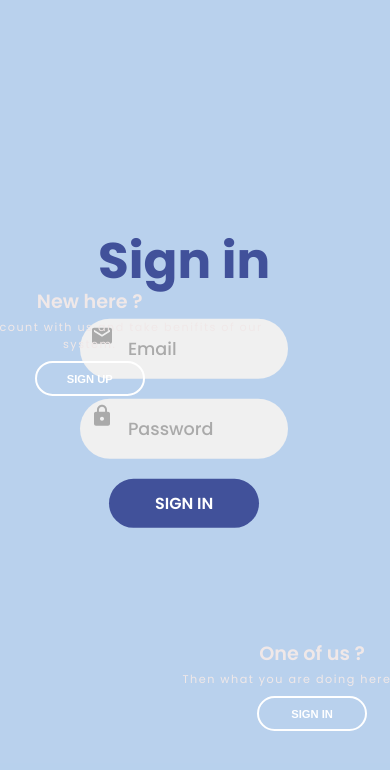
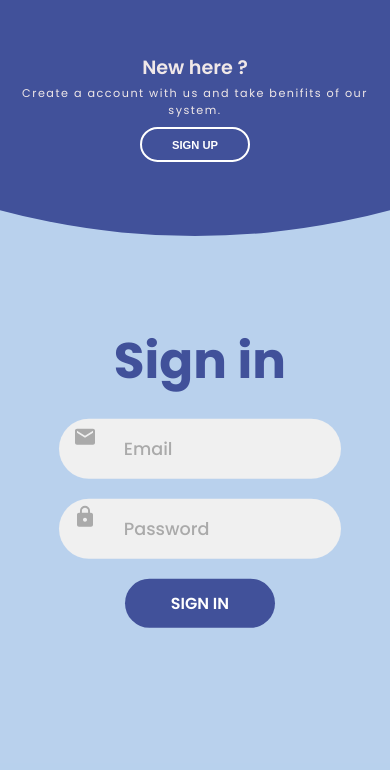
Before and after one commit to mrwhoknows55/book_recommender_frontend, a React (Create React App) app: page /signin in a window 390 px wide. Shown: the top 770 px of the page. Built offline with nearby package versions, Linux system fonts and the light colour scheme.

Commit message:
Responsive Sign-in bug correct

```diff
--- a/src/CSS/Signin.css
+++ b/src/CSS/Signin.css
@@ -365,24 +365,40 @@ form.sign-in-form {
 }
 
 @media (max-width: 570px) {
-  form {
-    /* padding: 1rem 3rem; */
-    margin-right: 30%;
-    margin-top: 3%;
+   form {
+     /* padding: 1rem 3rem;  */
+    margin-right: 20%;
+    /* margin-bottom: -12%;  */
   }
 
+  .forms-container .sign-in-form {
+    margin-bottom: 1%;
+    margin-left: -4%;
+  }
+
+  .forms-container .sign-up-form {
+    margin-top: -60%;
+    margin-left: -4%;
+  }
   .image {
     display: none;
   }
   .panel .content {
     padding: 0.5rem 1rem ;
   }
+  .left-panel  .content {
+    margin-top: -80%;
+    margin-left: 0%;
+  }
+  .right-panel  .content {
+    margin-top: 60%;
+    margin-left: -48%;
+  }
   .container {
     padding: 1.5rem;
   }
-
   .container:before {
-    display: none;
+    /* display: none; */
     bottom: 72%;
     left: 50%;
   }
--- a/src/Components/Book.js
+++ b/src/Components/Book.js
@@ -6,6 +6,7 @@ import Header from "./Header";
 import Navbar from "./Navbar";
 import ArrowBackIcon from "@material-ui/icons/ArrowBack";
 import LibraryBooksIcon from "@material-ui/icons/LibraryBooks";
+import ArrowUpwardIcon from '@material-ui/icons/ArrowUpward';
 import StarRatings from "react-star-ratings";
 import swal from "sweetalert";
 function Book() {
```
